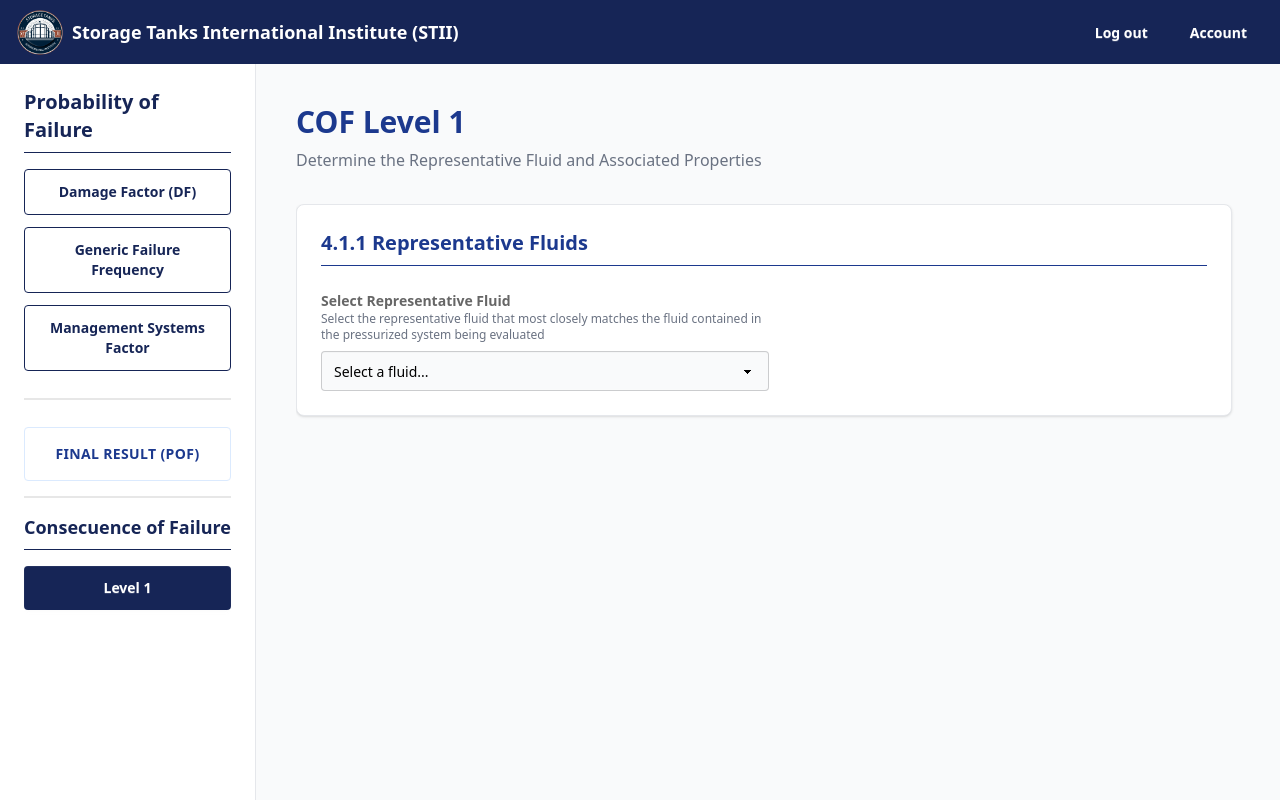
After one commit to Sharkyacademy/Riesgo, a Django app: page /formula_app/COF-level-1/ in a window 1280 px wide. The commit adds this page. Run offline with Django 5.2, Linux system fonts and the light colour scheme; the visitor is signed in with stand-in values (Sample User, id 1); style sheets or scripts are compiled from the project's sources; some libraries are stand-ins or nearby versions.

Commit message:
Avance hasta 4.1.2

```diff
--- /dev/null
+++ b/formula_app/templates/formula_app/cof_level_1.html
@@ -0,0 +1,183 @@
+{%extends 'theme/base.html'%}
+{% load static %}
+
+{%block title%}COF Level 1{%endblock%}
+
+{% block nav_content %}
+<div class="flex justify-end items-center h-full">
+    <ul class="menu menu-horizontal p-0 hidden lg:flex text-white space-x-2">
+        <li><a id="logout_btn" href="{% url 'logout' %}"
+                class="btn btn-ghost text-white hover:bg-blue-800 transition duration-200">Log out</a></li>
+        <li><a href="#" class="btn btn-ghost text-white hover:bg-blue-800 transition duration-200">Account</a></li>
+    </ul>
+
+    <label for="my-drawer" class="btn btn-square btn-ghost text-white lg:hidden">
+        <svg xmlns="http://www.w3.org/2000/svg" fill="none" viewBox="0 0 24 24"
+            class="inline-block w-6 h-6 stroke-current">
+            <path stroke-linecap="round" stroke-linejoin="round" stroke-width="2" d="M4 6h16M4 12h16M4 18h16"></path>
+        </svg>
+    </label>
+</div>
+{% endblock %}
+
+{% block content %}
+<div class="drawer h-full overflow-hidden">
+    <input id="my-drawer" type="checkbox" class="drawer-toggle" />
+
+    <div class="drawer-content flex flex-col h-full overflow-hidden">
+        <main class="flex flex-1 h-full overflow-hidden">
+
+            <!-- SIDEBAR -->
+            <aside
+                class="hidden lg:block w-64 bg-white p-6 shadow-xl border-r border-gray-200 flex-shrink-0 overflow-y-auto">
+                {% include 'formula_app/includes/sidebar.html' %}
+            </aside>
+
+            <!-- MAIN CONTENT -->
+            <section class="flex flex-1 flex-col bg-gray-50 h-full overflow-hidden p-6 lg:p-10 relative">
+
+                <!-- HEADER -->
+                <div class="mb-8 text-center lg:text-left">
+                    <h1 class="text-3xl font-extrabold text-blue-900 mb-2">COF Level 1</h1>
+                    <p class="text-gray-500">Determine the Representative Fluid and Associated Properties</p>
+                </div>
+
+                <!-- CONTENT SCROLLABLE -->
+                <div class="flex-1 overflow-y-auto pr-2 space-y-6">
+
+                    <!-- STEP 4.1.1: Representative Fluids -->
+                    <div class="card bg-white shadow-sm border border-gray-200">
+                        <div class="card-body p-6">
+                            <h2 class="card-title text-blue-900 text-xl border-b pb-2 mb-4">
+                                4.1.1 Representative Fluids
+                            </h2>
+
+                            <div class="form-control w-full max-w-md">
+                                <label class="label">
+                                    <span class="label-text font-semibold">Select Representative Fluid</span>
+                                </label>
+                                <p class="text-xs text-gray-500 mb-2">
+                                    Select the representative fluid that most closely matches the fluid contained in the
+                                    pressurized system being evaluated
+                                </p>
+                                <select id="select_fluid" class="select select-bordered w-full bg-gray-50">
+                                    <option disabled selected>Select a fluid...</option>
+                                    <!-- Populated by JS -->
+                                </select>
+                            </div>
+
+                            <!-- Fluid Details Display -->
+                            <div id="fluid_details"
+                                class="mt-6 p-4 bg-blue-50 rounded-lg border border-blue-100 hidden">
+                                <div class="grid grid-cols-1 md:grid-cols-2 gap-4">
+                                    <div>
+                                        <h3 class="text-sm font-bold text-gray-500 uppercase">Fluid Type</h3>
+                                        <p id="fluid_type_display" class="text-lg font-bold text-blue-900">-</p>
+                                    </div>
+                                    <div>
+                                        <h3 class="text-sm font-bold text-gray-500 uppercase">Examples</h3>
+                                        <p id="fluid_examples_display" class="text-gray-700">-</p>
+                                    </div>
+                                </div>
+                            </div>
+                        </div>
+                    </div>
+
+                    <!-- STEP 4.1.2: Fluid Properties -->
+                    <div id="properties_card" class="card bg-white shadow-sm border border-gray-200 hidden">
+                        <div class="card-body p-6">
+                            <h2 class="card-title text-blue-900 text-xl border-b pb-2 mb-4">
+                                4.1.2 Fluid Properties
+                            </h2>
+                            <p class="text-xs text-gray-500 mb-4">
+                                Properties estimated for the selected representative fluid dependent on the stored
+                                phase.
+                            </p>
+
+                            <div class="grid grid-cols-2 md:grid-cols-4 gap-6">
+
+                                <div>
+                                    <h3 class="text-xs font-bold text-gray-500 uppercase mb-1">MW</h3>
+                                    <p id="prop_mw" class="text-xl font-bold text-gray-800">-</p>
+                                    <span class="text-xs text-gray-400">lb/lb-mol</span>
+                                </div>
+
+                                <div>
+                                    <h3 class="text-xs font-bold text-gray-500 uppercase mb-1">Liquid Density</h3>
+                                    <p id="prop_density" class="text-xl font-bold text-gray-800">-</p>
+                                    <span class="text-xs text-gray-400">lb/ft³</span>
+                                </div>
+
+                                <div>
+                                    <h3 class="text-xs font-bold text-gray-500 uppercase mb-1">NBP</h3>
+                                    <p id="prop_nbp" class="text-xl font-bold text-gray-800">-</p>
+                                    <span class="text-xs text-gray-400">°F</span>
+                                </div>
+
+                                <div>
+                                    <h3 class="text-xs font-bold text-gray-500 uppercase mb-1">AIT</h3>
+                                    <p id="prop_ait" class="text-xl font-bold text-gray-800">-</p>
+                                    <span class="text-xs text-gray-400">°F</span>
+                                </div>
+
+                            </div>
+
+                            <div class="divider my-4"></div>
+
+                            <div class="grid grid-cols-2 md:grid-cols-3 gap-6">
+                                <div>
+                                    <h3 class="text-xs font-bold text-gray-500 uppercase mb-1">Ambient State</h3>
+                                    <span id="prop_ambient" class="badge badge-lg badge-ghost font-bold">-</span>
+                                </div>
+
+                                <div class="col-span-2">
+                                    <h3 class="text-xs font-bold text-gray-500 uppercase mb-1">Ideal Gas Specific Heat
+                                        (Cp) Constants</h3>
+                                    <div class="overflow-x-auto">
+                                        <table class="table table-xs table-zebra w-full">
+                                            <thead>
+                                                <tr>
+                                                    <th>Eq.</th>
+                                                    <th>A</th>
+                                                    <th>B</th>
+                                                    <th>C</th>
+                                                    <th>D</th>
+                                                    <th>E</th>
+                                                </tr>
+                                            </thead>
+                                            <tbody>
+                                                <tr>
+                                                    <td id="prop_cp_eq" class="font-bold">-</td>
+                                                    <td id="prop_cp_a">-</td>
+                                                    <td id="prop_cp_b">-</td>
+                                                    <td id="prop_cp_c">-</td>
+                                                    <td id="prop_cp_d">-</td>
+                                                    <td id="prop_cp_e">-</td>
+                                                </tr>
+                                            </tbody>
+                                        </table>
+                                    </div>
+                                </div>
+                            </div>
+
+                        </div>
+                    </div>
+
+                </div>
+            </section>
+        </main>
+    </div>
+
+    <!-- MOBILE SIDEBAR -->
+    <div class="drawer-side z-40">
+        <label for="my-drawer" aria-label="close sidebar" class="drawer-overlay"></label>
+        <aside class="w-64 bg-white p-4 shadow-2xl flex-shrink-0">
+            {% include 'formula_app/includes/sidebar.html' %}
+        </aside>
+    </div>
+</div>
+{% endblock %}
+
+{% block scripts %}
+<script type="module" src="{% static 'formula_app/js/cof_level_1.js' %}"></script>
+{% endblock %}
--- a/formula_app/templates/formula_app/includes/sidebar.html
+++ b/formula_app/templates/formula_app/includes/sidebar.html
@@ -20,3 +20,11 @@
         Final Result (POF)
     </a>
 </div>
+<div class="divider my-2"></div>
+<h2 class="text-lg font-bold text-blue-950 mb-4 border-b pb-2">Consecuence of Failure</h2>
+<div class="flex flex-col gap-3">
+    <a href="{% url 'COF_level_1' %}"
+        class="btn btn-block {% if request.resolver_match.url_name == 'COF_level_1' %}bg-blue-950 text-white hover:bg-blue-800 border-none{% else %}btn-outline border-blue-950 text-blue-950 hover:bg-blue-950 hover:text-white{% endif %} hover-lift text-wrap h-auto min-h-0 py-3 text-sm">
+        Level 1
+    </a>
+</div>
--- a/formula_app/urls.py
+++ b/formula_app/urls.py
@@ -2,7 +2,7 @@ from django.urls import path
 from . import views
 
 urlpatterns = [
-    path('', views.home, name="index"), # Keeping root as alias or redirect if needed, or we can just change it. The user wants the SPECIFIC url.
+    path('', views.home, name="index"),
     path('calculation-thinning-df/', views.home, name="calculation_thinning_df"),
     path('logout/', views.logout_view, name="logout"),
     path('get-components/', views.get_components, name="api_get_components"),
@@ -12,5 +12,6 @@ urlpatterns = [
     path('api/get-gff/', views.get_gff_value, name="api_get_gff"),
     path('fms-calculation/', views.fms_calculation_view, name="fms_calculation"),
     path('pof-dashboard/', views.pof_dashboard_view, name="pof_dashboard"),
+    path('COF-level-1/', views.cof_level_1_view, name="COF_level_1"),
 
 ]
--- a/formula_app/views.py
+++ b/formula_app/views.py
@@ -109,3 +109,7 @@ def get_gff_value(request):
         return JsonResponse({'error': 'GFF data not found for this component'}, status=404)
     except Exception as e:
         return JsonResponse({'error': str(e)}, status=500)
+
+@login_required
+def cof_level_1_view(request):
+    return render(request, 'formula_app/cof_level_1.html')
--- /dev/null
+++ b/static/formula_app/data/cof/table4_1_1.js
@@ -0,0 +1,35 @@
+export const RepresentativeFluids = [
+    { label: "C1-C2", type: "Type 0", examples: "Methane, ethane, ethylene, liquefied natural gas (LNG), fuel gas" },
+    { label: "C3-C4", type: "Type 0", examples: "Propane, butane, isobutane, liquefied petroleum gas (LPG)" },
+    { label: "C5", type: "Type 0", examples: "Pentane" },
+    { label: "C6-C8", type: "Type 0", examples: "Gasoline, naphtha, light straight run, heptane" },
+    { label: "C9-C12", type: "Type 0", examples: "Diesel, kerosene" },
+    { label: "C13-C16", type: "Type 0", examples: "Jet fuel, kerosene, atmospheric gas oil" },
+    { label: "C17-C25", type: "Type 0", examples: "Gas oil, typical crude" },
+    { label: "C25+", type: "Type 0", examples: "Residuum, heavy crude, lube oil, seal oil" },
+    { label: "H2", type: "Type 0", examples: "Hydrogen" },
+    { label: "H2S", type: "Type 0", examples: "Hydrogen sulfide" },
+    { label: "HF", type: "Type 0", examples: "Hydrogen fluoride" },
+    { label: "HCl", type: "Type 0", examples: "Hydrochloric acid" },
+    { label: "Water", type: "Type 0", examples: "Water" },
+    { label: "Steam", type: "Type 0", examples: "Steam" },
+    { label: "Acid", type: "Type 0", examples: "Acid, caustic" },
+    { label: "Aromatics", type: "Type 1", examples: "Benzene, toluene, xylene, cumene" },
+    { label: "AlCl3", type: "Type 0", examples: "Aluminum chloride" },
+    { label: "Pyrophoric", type: "Type 0", examples: "Pyrophoric materials" },
+    { label: "Ammonia", type: "Type 0", examples: "Ammonia" },
+    { label: "Chlorine", type: "Type 0", examples: "Chlorine" },
+    { label: "CO", type: "Type 1", examples: "Carbon monoxide" },
+    { label: "DEE", type: "Type 1", examples: "Diethyl ether" },
+    { label: "Nitric acid", type: "Type 0", examples: "Nitric acid" },
+    { label: "NO2", type: "Type 0", examples: "Nitrogen dioxide" },
+    { label: "Phosgene", type: "Type 0", examples: "Phosgene" },
+    { label: "TDI", type: "Type 0", examples: "Toluene diisocyanate" },
+    { label: "Methanol", type: "Type 1", examples: "Methanol" },
+    { label: "PO", type: "Type 1", examples: "Propylene oxide" },
+    { label: "Styrene", type: "Type 1", examples: "Styrene" },
+    { label: "EEA", type: "Type 1", examples: "Ethylene glycol monoethyl ether acetate" },
+    { label: "EE", type: "Type 1", examples: "Ethylene glycol monoethyl ether" },
+    { label: "EG", type: "Type 1", examples: "Ethylene glycol" },
+    { label: "EO", type: "Type 1", examples: "Ethylene oxide" }
+];
--- /dev/null
+++ b/static/formula_app/data/cof/table4_1_2.js
@@ -0,0 +1,39 @@
+export const FluidProperties = {
+    "C1-C2": { mw: 23, liquid_density: 15.639, nbp: -193, ambient_state: "Gas", cp_eq: 1, a: 12.3, b: 1.150e-01, c: -2.87e-05, d: -1.30e-09, e: null, ait: 1036 },
+    "C3-C4": { mw: 51, liquid_density: 33.61, nbp: -6.3, ambient_state: "Gas", cp_eq: 1, a: 2.632, b: 0.3188, c: -1.347e-04, d: 1.466e-08, e: null, ait: 696 },
+    "C5": { mw: 72, liquid_density: 39.03, nbp: 97, ambient_state: "Liquid", cp_eq: 1, a: -3.626, b: 0.4873, c: -2.6e-04, d: 5.3e-08, e: null, ait: 544 },
+    "C6-C8": { mw: 100, liquid_density: 42.702, nbp: 210, ambient_state: "Liquid", cp_eq: 1, a: -5.146, b: 6.762e-01, c: -3.65e-04, d: 7.658e-08, e: null, ait: 433 },
+    "C9-C12": { mw: 149, liquid_density: 45.823, nbp: 364, ambient_state: "Liquid", cp_eq: 1, a: -8.5, b: 1.01e+00, c: -5.56e-04, d: 1.180e-07, e: null, ait: 406 },
+    "C13-C16": { mw: 205, liquid_density: 47.728, nbp: 502, ambient_state: "Liquid", cp_eq: 1, a: -11.7, b: 1.39e+00, c: -7.72e-04, d: 1.670e-07, e: null, ait: 396 },
+    "C17-C25": { mw: 280, liquid_density: 48.383, nbp: 651, ambient_state: "Liquid", cp_eq: 1, a: -22.4, b: 1.94e+00, c: -1.12e-03, d: -2.53e-07, e: null, ait: 396 },
+    "C25+": { mw: 422, liquid_density: 56.187, nbp: 981, ambient_state: "Liquid", cp_eq: 1, a: -22.4, b: 1.94e+00, c: -1.12e-03, d: -2.53e-07, e: null, ait: 396 },
+    "Pyrophoric": { mw: 149, liquid_density: 45.823, nbp: 364, ambient_state: "Liquid", cp_eq: 1, a: -8.5, b: 1.01e+00, c: -5.56e-04, d: 1.180e-07, e: null, ait: "Note 4" }, // Note 4: assumed very low
+    "Aromatic": { mw: 104, liquid_density: 42.7, nbp: 293, ambient_state: "Liquid", cp_eq: 2, a: 8.93e+04, b: 2.15e+05, c: 7.72e+02, d: 9.99e+04, e: 2.44e+03, ait: 914 }, // 'Aromatics' in Table 4.1 map to 'Aromatic'?
+    "Styrene": { mw: 104, liquid_density: 42.7, nbp: 293, ambient_state: "Liquid", cp_eq: 2, a: 8.93e+04, b: 2.15e+05, c: 7.72e+02, d: 9.99e+04, e: 2.44e+03, ait: 914 },
+    "Water": { mw: 18, liquid_density: 62.3, nbp: 212, ambient_state: "Liquid", cp_eq: 3, a: 2.76e+05, b: -2.09e+03, c: 8.125, d: -1.41e-02, e: 9.37e-06, ait: null },
+    "Steam": { mw: 18, liquid_density: 62.3, nbp: 212, ambient_state: "Gas", cp_eq: 2, a: 3.34e+04, b: 2.68e+04, c: 2.61e+03, d: 8.90e+03, e: 1.17e+03, ait: null },
+    "Acid": { mw: 18, liquid_density: 62.3, nbp: 212, ambient_state: "Liquid", cp_eq: 2, a: 2.76e+05, b: -2.09e+03, c: 8.125, d: -1.41e-02, e: 9.37e-06, ait: null }, // Mapping 'Acid' to this generic entry
+    "Acid/caustic-LP": { mw: 18, liquid_density: 62.3, nbp: 212, ambient_state: "Liquid", cp_eq: 2, a: 2.76e+05, b: -2.09e+03, c: 8.125, d: -1.41e-02, e: 9.37e-06, ait: null },
+    "Acid/caustic-MP": { mw: 18, liquid_density: 62.3, nbp: 212, ambient_state: "Liquid", cp_eq: 2, a: 2.76e+05, b: -2.09e+03, c: 8.125, d: -1.41e-02, e: 9.37e-06, ait: null },
+    "Acid/caustic-HP": { mw: 18, liquid_density: 62.3, nbp: 212, ambient_state: "Liquid", cp_eq: 2, a: 2.76e+05, b: -2.09e+03, c: 8.125, d: -1.41e-02, e: 9.37e-06, ait: null },
+    "Methanol": { mw: 32, liquid_density: 50, nbp: 149, ambient_state: "Liquid", cp_eq: 2, a: 3.93e+04, b: 8.79e+04, c: 1.92e+03, d: 5.37e+04, e: 8.97e+02, ait: 867 },
+    "Ammonia": { mw: 17.03, liquid_density: 38.55, nbp: -28.2, ambient_state: "Gas", cp_eq: 1, a: 27.26, b: 2.31e-04, c: 2.24e-07, d: 2.17e-10, e: 5.41e-14, ait: null }, // "Anhydrous ammonia" in table key map?
+    "H2": { mw: 2, liquid_density: 4.433, nbp: -423, ambient_state: "Gas", cp_eq: 1, a: 27.1, b: 9.270e-03, c: -1.38e-05, d: 7.650e-09, e: null, ait: 752 },
+    "H2S": { mw: 34, liquid_density: 61.993, nbp: -75, ambient_state: "Gas", cp_eq: 1, a: 31.9, b: 1.440e-03, c: 2.430e-05, d: -1.18e-08, e: null, ait: 500 },
+    "HF": { mw: 20, liquid_density: 60.37, nbp: 68, ambient_state: "Gas", cp_eq: 1, a: 29.1, b: 6.610e-04, c: -2.03e-06, d: 2.500e-09, e: null, ait: 32000 },
+    "HCl": { mw: 36, liquid_density: 74, nbp: -121, ambient_state: "Gas", cp_eq: null, a: null, b: null, c: null, d: null, e: null, ait: null },
+    "CO": { mw: 28, liquid_density: 50, nbp: -312, ambient_state: "Gas", cp_eq: 2, a: 2.91e+04, b: 8.77e+03, c: 3.09e+03, d: 8.46e+03, e: 1.54e+03, ait: 1128 },
+    "DEE": { mw: 74, liquid_density: 45, nbp: 95, ambient_state: "Liquid", cp_eq: 2, a: 8.62e+04, b: 2.55e+05, c: 1.54e+03, d: 1.44e+05, e: -6.89e+02, ait: 320 },
+    "Nitric acid": { mw: 63, liquid_density: 95, nbp: 250, ambient_state: "Liquid", cp_eq: null, a: null, b: null, c: null, d: null, e: null, ait: null },
+    "AlCl3": { mw: 133.5, liquid_density: 152, nbp: 382, ambient_state: "Powder", cp_eq: 1, a: 6.49e+01, b: 8.74e+01, c: 1.82e-02, d: -4.65e-04, e: null, ait: 1036 },
+    "NO2": { mw: 46, liquid_density: 58, nbp: 275, ambient_state: "Liquid", cp_eq: null, a: null, b: null, c: null, d: null, e: null, ait: null },
+    "Phosgene": { mw: 99, liquid_density: 86, nbp: 181, ambient_state: "Liquid", cp_eq: null, a: null, b: null, c: null, d: null, e: null, ait: null },
+    "TDI": { mw: 174, liquid_density: 76, nbp: 484, ambient_state: "Liquid", cp_eq: null, a: null, b: null, c: null, d: null, e: null, ait: 1148 },
+    "PO": { mw: 58, liquid_density: 52, nbp: 93, ambient_state: "Liquid", cp_eq: 2, a: 4.95e+04, b: 1.74e+05, c: 1.56e+03, d: 1.15e+05, e: 7.02e+02, ait: 840 },
+    "EEA": { mw: 132, liquid_density: 61, nbp: 313, ambient_state: "Liquid", cp_eq: 2, a: 1.06e+05, b: 2.40e+05, c: 6.59e+02, d: 1.50e+05, e: 1.97e+03, ait: 715 },
+    "EE": { mw: 90, liquid_density: 58, nbp: 275, ambient_state: "Liquid", cp_eq: 2, a: 3.25e+04, b: 3.00e+05, c: 1.17e+03, d: 2.08e+05, e: 4.73e+02, ait: 455 },
+    "EG": { mw: 62, liquid_density: 69, nbp: 387, ambient_state: "Liquid", cp_eq: 2, a: 6.30e+04, b: 1.46e+05, c: 1.67e+03, d: 9.73e+04, e: 7.74e+02, ait: 745 },
+    "EO": { mw: 44, liquid_density: 55, nbp: 51, ambient_state: "Gas", cp_eq: 2, a: 3.35e+04, b: 1.21e+05, c: 1.61e+03, d: 8.24e+04, e: 7.37e+02, ait: 804 },
+    "Aromatics": { mw: 104, liquid_density: 42.7, nbp: 293, ambient_state: "Liquid", cp_eq: 2, a: 8.93e+04, b: 2.15e+05, c: 7.72e+02, d: 9.99e+04, e: 2.44e+03, ait: 914 }, // Mapped manually
+    "Chlorine": { mw: 70.9, liquid_density: 98, nbp: -29, ambient_state: "Gas", cp_eq: null, a: null, b: null, c: null, d: null, e: null, ait: null } // Added manually as common missing
+};
--- /dev/null
+++ b/static/formula_app/js/cof_level_1.js
@@ -0,0 +1,90 @@
+import { RepresentativeFluids } from '../data/cof/table4_1_1.js';
+import { FluidProperties } from '../data/cof/table4_1_2.js';
+
+document.addEventListener('DOMContentLoaded', () => {
+
+    // DOM Elements
+    const selectFluid = document.getElementById('select_fluid');
+    const fluidDetails = document.getElementById('fluid_details');
+    const displayType = document.getElementById('fluid_type_display');
+    const displayExamples = document.getElementById('fluid_examples_display');
+
+    // Step 4.1.2 Elements
+    const propertiesCard = document.getElementById('properties_card');
+    const propMw = document.getElementById('prop_mw');
+    const propDensity = document.getElementById('prop_density');
+    const propNbp = document.getElementById('prop_nbp');
+    const propAit = document.getElementById('prop_ait');
+    const propAmbient = document.getElementById('prop_ambient');
+    const propCpEq = document.getElementById('prop_cp_eq');
+    const propCpA = document.getElementById('prop_cp_a');
+    const propCpB = document.getElementById('prop_cp_b');
+    const propCpC = document.getElementById('prop_cp_c');
+    const propCpD = document.getElementById('prop_cp_d');
+    const propCpE = document.getElementById('prop_cp_e');
+
+
+    // Populate Select Dropdown
+    if (selectFluid) {
+        RepresentativeFluids.forEach(fluid => {
+            const option = document.createElement('option');
+            option.value = fluid.label;
+            option.textContent = fluid.label;
+            selectFluid.appendChild(option);
+        });
+
+        // Event Listener for Change
+        selectFluid.addEventListener('change', (e) => {
+            const selectedLabel = e.target.value;
+            const selectedFluid = RepresentativeFluids.find(f => f.label === selectedLabel);
+            const props = FluidProperties[selectedLabel];
+
+            if (selectedFluid) {
+                // Update Step 4.1.1 Display
+                displayType.textContent = selectedFluid.type;
+                displayExamples.textContent = selectedFluid.examples;
+                fluidDetails.classList.remove('hidden');
+            }
+
+            if (props) {
+                // Update Step 4.1.2 Display
+                propMw.textContent = props.mw;
+                propDensity.textContent = props.liquid_density;
+                propNbp.textContent = props.nbp;
+                propAit.textContent = props.ait !== null ? props.ait : 'N/A';
+
+                propAmbient.textContent = props.ambient_state;
+                // Color badge based on state
+                propAmbient.className = `badge badge-lg font-bold ${props.ambient_state === 'Gas' ? 'badge-warning' : 'badge-info'}`;
+
+                // Map Cp Eq to Latex
+                let cpEqLatex = '-';
+                if (props.cp_eq === 1) {
+                    cpEqLatex = '\\(C_p = A + BT + CT^2 + DT^3\\)';
+                } else if (props.cp_eq === 2) {
+                    cpEqLatex = '\\(C_p = A + B \\left(\\frac{C/T}{\\sinh(C/T)}\\right)^2 + D \\left(\\frac{E/T}{\\cosh(E/T)}\\right)^2\\)';
+                } else if (props.cp_eq === 3) {
+                    cpEqLatex = '\\(C_p = A + BT + CT^2 + DT^3 + ET^4\\)';
+                }
+
+                propCpEq.innerHTML = cpEqLatex;
+
+                // Trigger MathJax Reprocess
+                if (window.MathJax) {
+                    window.MathJax.typesetPromise([propCpEq]);
+                }
+
+                propCpA.textContent = props.a !== null ? props.a.toExponential(2) : '-';
+                propCpB.textContent = props.b !== null ? props.b.toExponential(2) : '-';
+                propCpC.textContent = props.c !== null ? props.c.toExponential(2) : '-';
+                propCpD.textContent = props.d !== null ? props.d.toExponential(2) : '-';
+                propCpE.textContent = props.e !== null ? props.e.toExponential(2) : '-';
+
+                propertiesCard.classList.remove('hidden');
+            } else {
+                console.warn(`No properties found for ${selectedLabel}`);
+                propertiesCard.classList.add('hidden');
+            }
+        });
+    }
+});
```
Also changed, not shown: formula_app/templates/formula_app/pof_dashboard.html (+17 -0 lines).
